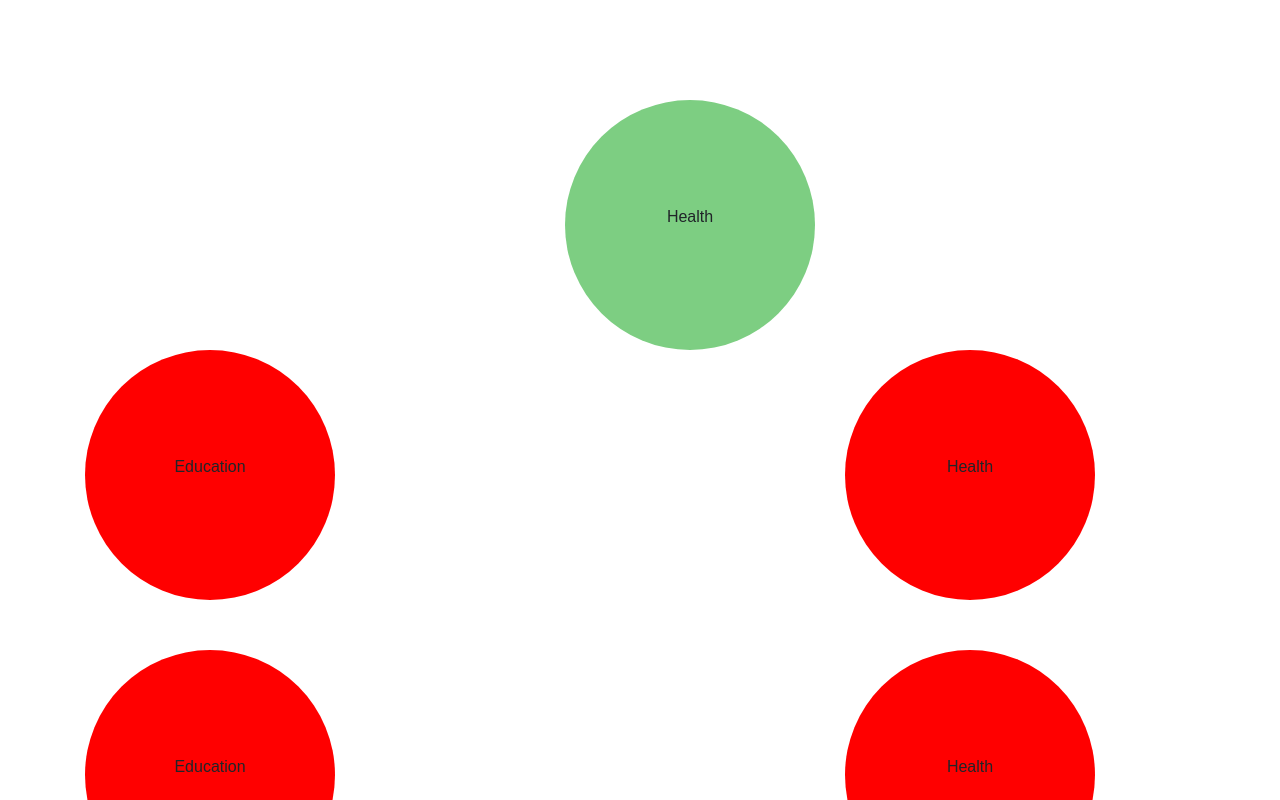
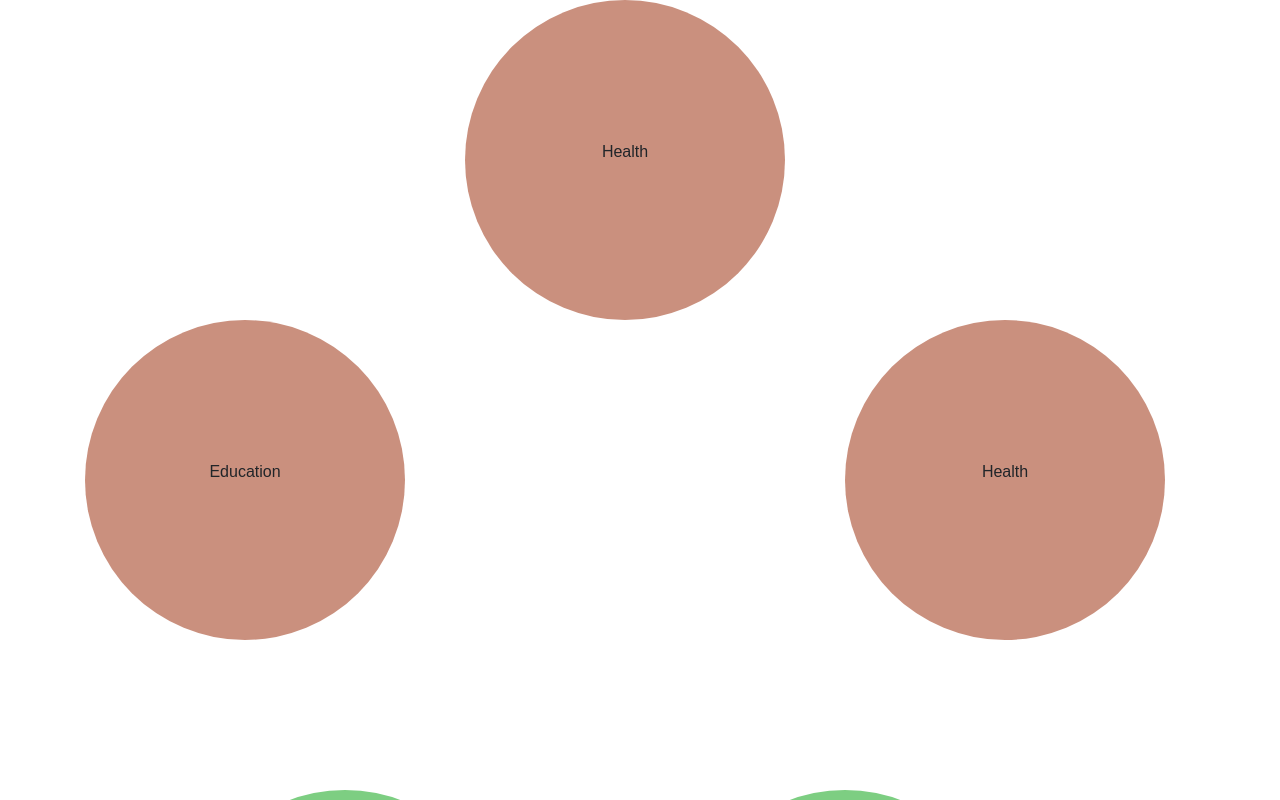
Before and after one commit to robzwolf/vhacks-2018, a React (Create React App) app in the folder frontend/: page / in a window 1280 px wide. Shown: the top 800 px of the page. Built offline with nearby package versions, Linux system fonts and the light colour scheme.

Commit message:
Circle icon layout

```diff
--- a/frontend/src/Category.css
+++ b/frontend/src/Category.css
@@ -1,10 +1,10 @@
 .circle {
-    width: 250px;
-    height: 250px;
-    -webkit-border-radius: 25px;
-    -moz-border-radius: 25px;
+    width: 320px;
+    height: 320px;
+    -webkit-border-radius: 30px;
+    -moz-border-radius: 30px;
     border-radius: 160px;
-    background: red;
+    background: #CA907E;
     display: flex;
     justify-content: center;
     align-items: center;
--- a/frontend/src/Home.js
+++ b/frontend/src/Home.js
@@ -17,7 +17,8 @@ export default class Home extends React.Component {
                 <div class="row">
                     <div className="col-sm"></div>
                     <div class="col-sm">
-                        <CategoryIcon style={{background: "#7DCE82", marginTop: "100px", marginLeft:"100px"}} title="Health"/>
+                           <CategoryIcon title= "Health"/>
+
                     </div>
                     <div className="col-sm"></div>
                 </div>
@@ -27,16 +28,17 @@ export default class Home extends React.Component {
                     </div>
                     <div className="col-sm"></div>
                     <div class="col-sm">
-                        <CategoryIcon title= "Health"/>
+                            <CategoryIcon title= "Health"/>
                     </div>
                 </div>
                 <div className="row" id = "bottom-row">
                     <div class="col-sm">
-                        <CategoryIcon title= "Education"/>
+                          <CategoryIcon style={{background: "#7DCE82", marginTop: "100px", marginLeft:"100px"}} title="Education"/>
                     </div>
                     <div className="col-sm"></div>
                     <div class="col-sm">
-                        <CategoryIcon title= "Health"/>
+                      <CategoryIcon style={{background: "#7DCE82", marginTop: "100px", marginLeft:"10px", marginRight:"190px"}} title="Language"/>
+
                     </div>
                 </div>
                 </div>
```
